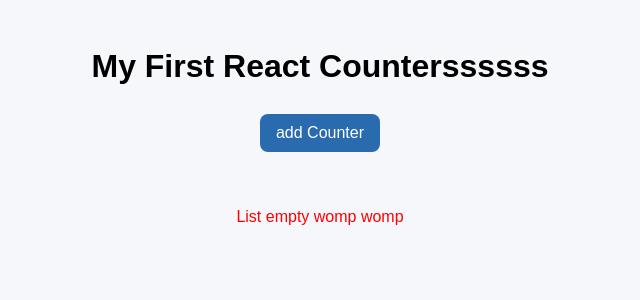
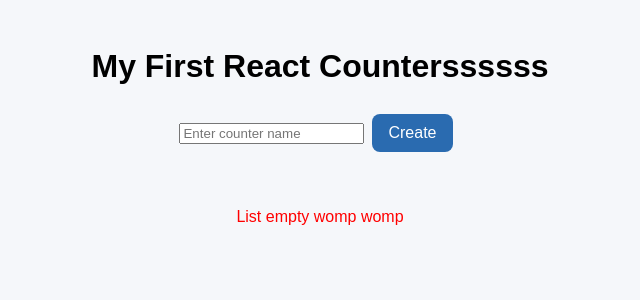
Before and after one commit to Aaron-Paranoid-Android/Multicounter, a React (Vite) app: page / in a window 1280 px wide. Shown: the top 300 px of the page, without its empty margins (320-960 px from the left). Built offline with nearby package versions, Linux system fonts and the light colour scheme.

Commit message:
Updated chnages

```diff
--- a/src/components/AddCounterForm.jsx
+++ b/src/components/AddCounterForm.jsx
@@ -1,10 +1,29 @@
+import { useState } from "react";
+
 export default function AddCounterForm({ onAction }) {
+  const [name, setName] = useState(""); // controlled input
 
-    function addCounter(){
-        onAction("name but better");
-      }
+  function addCounter() {
+    if (name.length >= 3) {
+      onAction(name);
+      setName(""); // clear after submit
+    }
+  }
 
-    return(
-        <button onClick={() => addCounter()}>add Counter</button>
-    );
+  return (
+    <div style={{ marginTop: "1rem" }}>
+      <input
+        type="text"
+        placeholder="Enter counter name"
+        value={name}
+        onChange={(e) => setName(e.target.value)}
+      />
+      <button
+        onClick={addCounter}
+        disabled={name.length < 3} // disable until ≥3 chars
+      >
+        Create
+      </button>
+    </div>
+  );
 }
```
